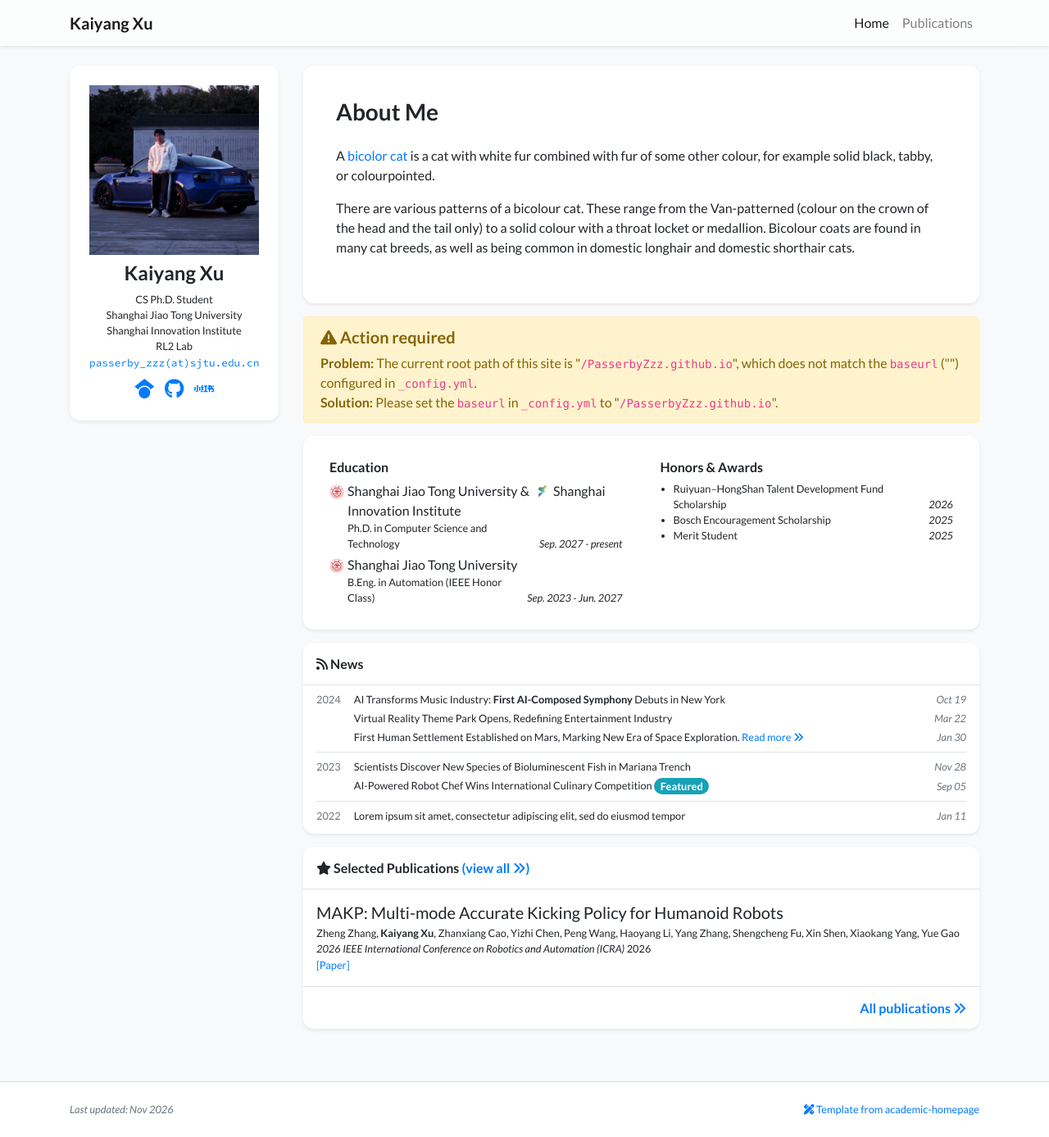
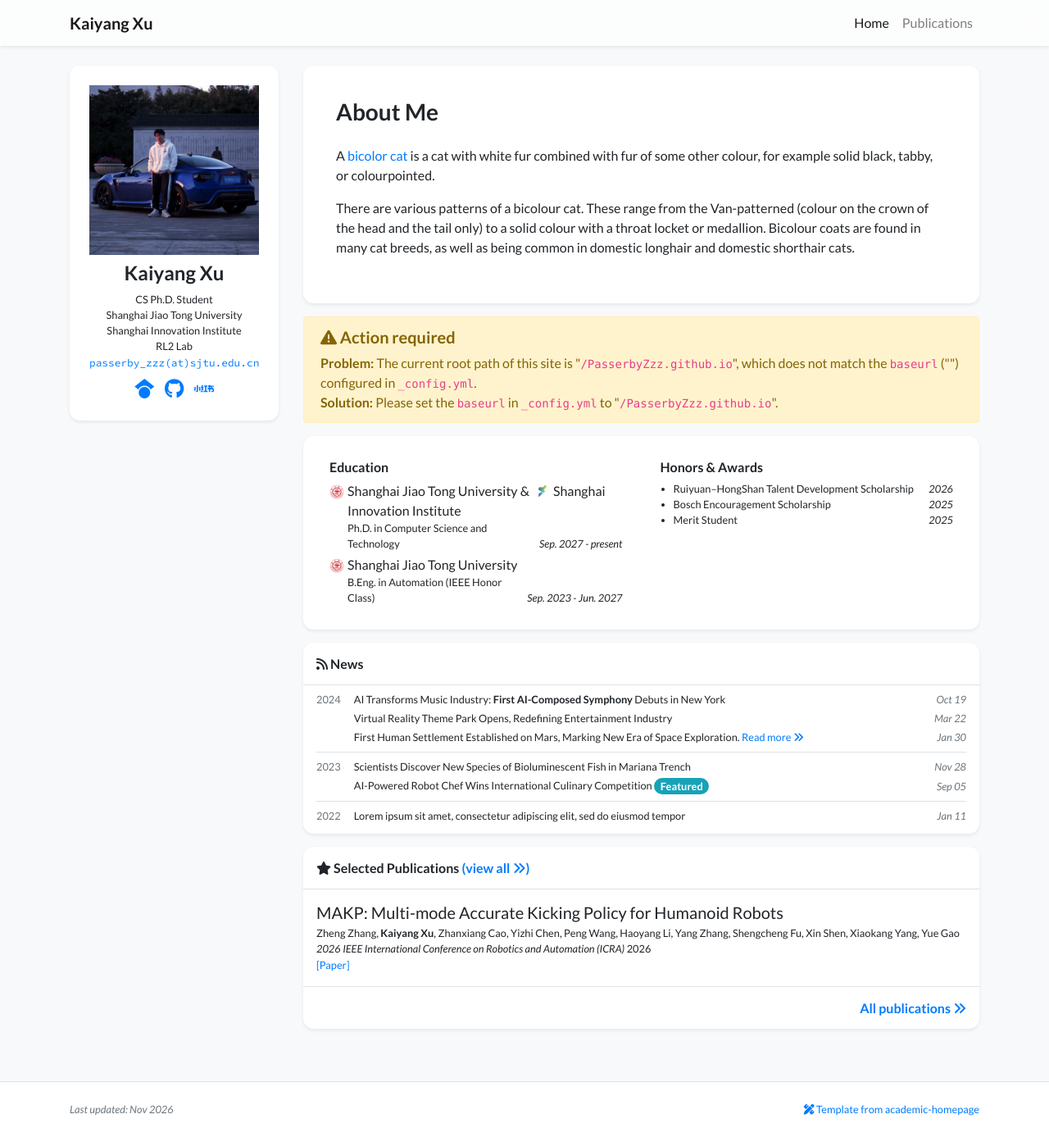
Before and after one commit to PasserbyZzz/PasserbyZzz.github.io, a Jekyll site: the page built from index.html, in a window 1280 px wide and 1387 px high. Shown: the whole window at 82% size. Built offline with Jekyll 4.4.1, drawn with Linux system fonts in a browser that asks for light colours; nearby versions of some CDN libraries; a style sheet for code colours, icons or effects is not loaded.

Commit message:
Shorten Ruiyuan-HongShan award name

```diff
--- a/_data/profile.yml
+++ b/_data/profile.yml
@@ -51,7 +51,7 @@ education:
 #   date: Sep. 2019 - Jul. 2021
 
 awards:
-- name: Ruiyuan–HongShan Talent Development Fund Scholarship
+- name: Ruiyuan–HongShan Talent Development Scholarship
   date: 2026
 - name: Bosch Encouragement Scholarship
   date: 2025
```
